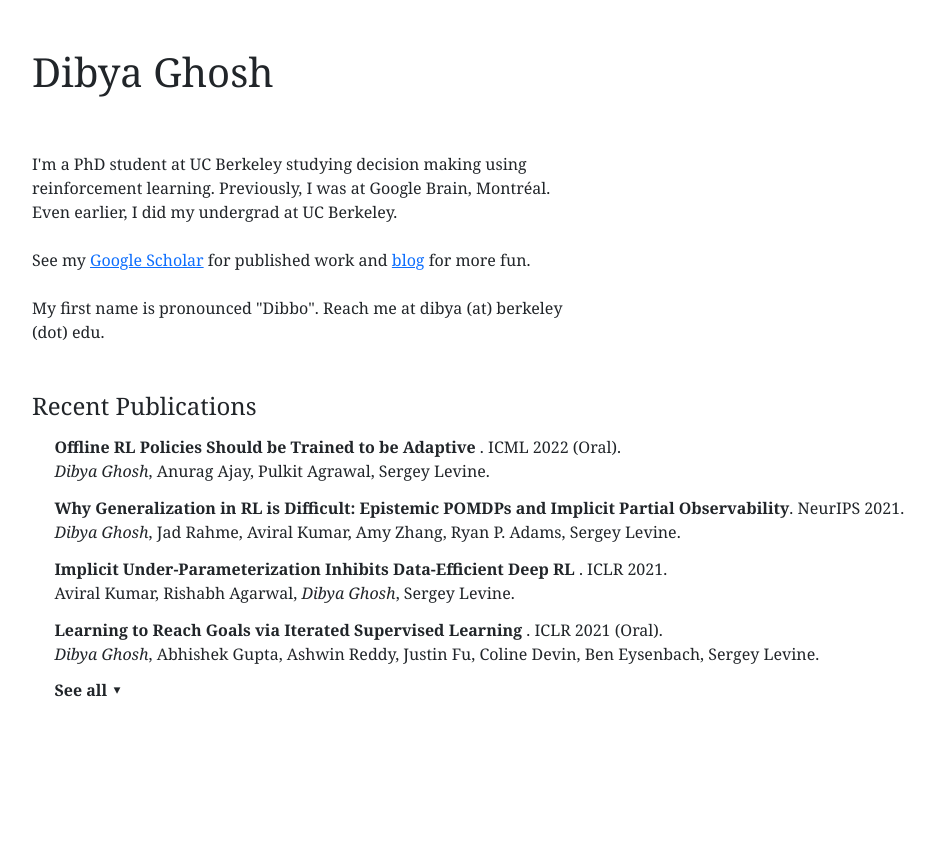
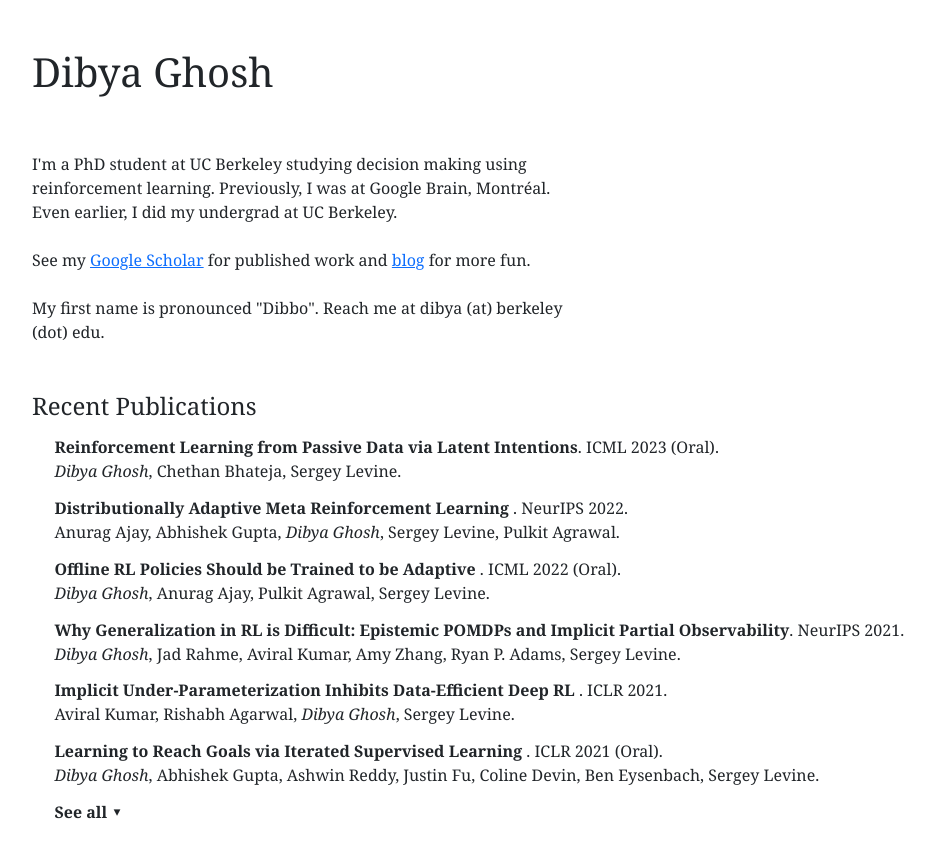
Before and after one commit to dibyaghosh/dibyaghosh.github.io, a Jekyll site: the page index.html, which Jekyll copies as it is, in a window 1280 px wide. Shown: the top 858 px of the page, without its empty margins (50-985 px from the left). Built offline with Jekyll 4.4.1, drawn with Linux system fonts in a browser that asks for light colours; nearby versions of some CDN libraries.

Commit message:
Update index.html to include new publications

```diff
--- a/index.html
+++ b/index.html
@@ -50,6 +50,10 @@ My first name is pronounced "Dibbo". Reach me at dibya (at) berkeley (dot) edu.
 </div>
 <h4 id="manuscripts">Recent Publications</h4>
 <ul class="no-bullets text-responsive">
+<li><a class='publication' href="https://arxiv.org/abs/2207.02200"><strong>Reinforcement Learning from Passive Data via Latent Intentions</strong></a>. ICML 2023 (Oral). <br>
+<em>Dibya Ghosh</em>, Chethan Bhateja, Sergey Levine.</li>
+<li><a class='publication' href="https://arxiv.org/abs/2207.02200"><strong>Distributionally Adaptive Meta Reinforcement Learning </strong></a>. NeurIPS 2022. <br>
+Anurag Ajay, Abhishek Gupta, <em>Dibya Ghosh</em>, Sergey Levine, Pulkit Agrawal.</li>
 <li><a class='publication' href="https://arxiv.org/abs/2207.02200"><strong>Offline RL Policies Should be Trained to be Adaptive </strong></a>. ICML 2022 (Oral). <br>
 <em>Dibya Ghosh</em>, Anurag Ajay, Pulkit Agrawal, Sergey Levine.</li>
 <li><a class='publication' href="https://arxiv.org/abs/2107.06277"><strong>Why Generalization in RL is Difficult: Epistemic POMDPs and Implicit Partial Observability</strong></a>. NeurIPS 2021. <br>
```
